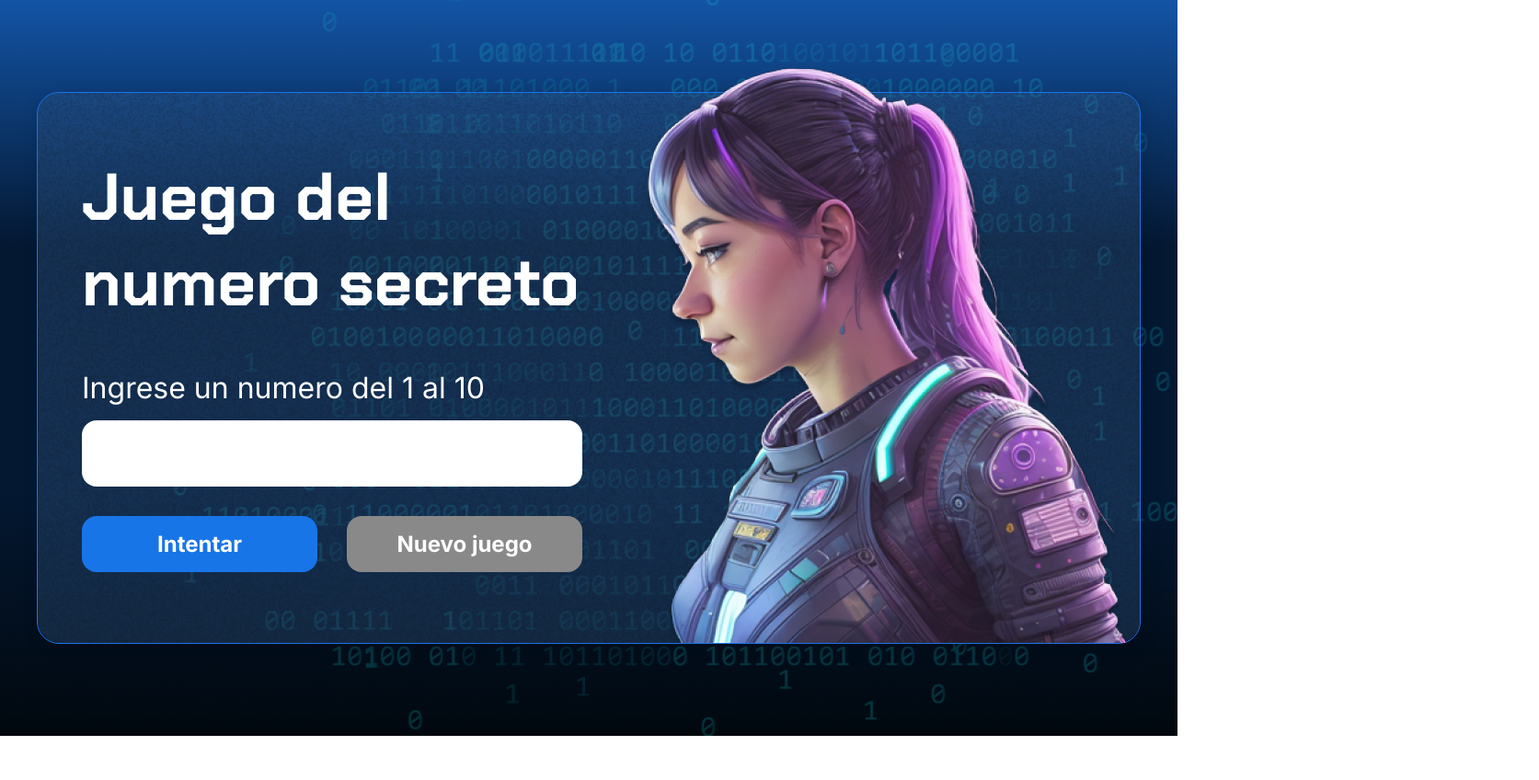
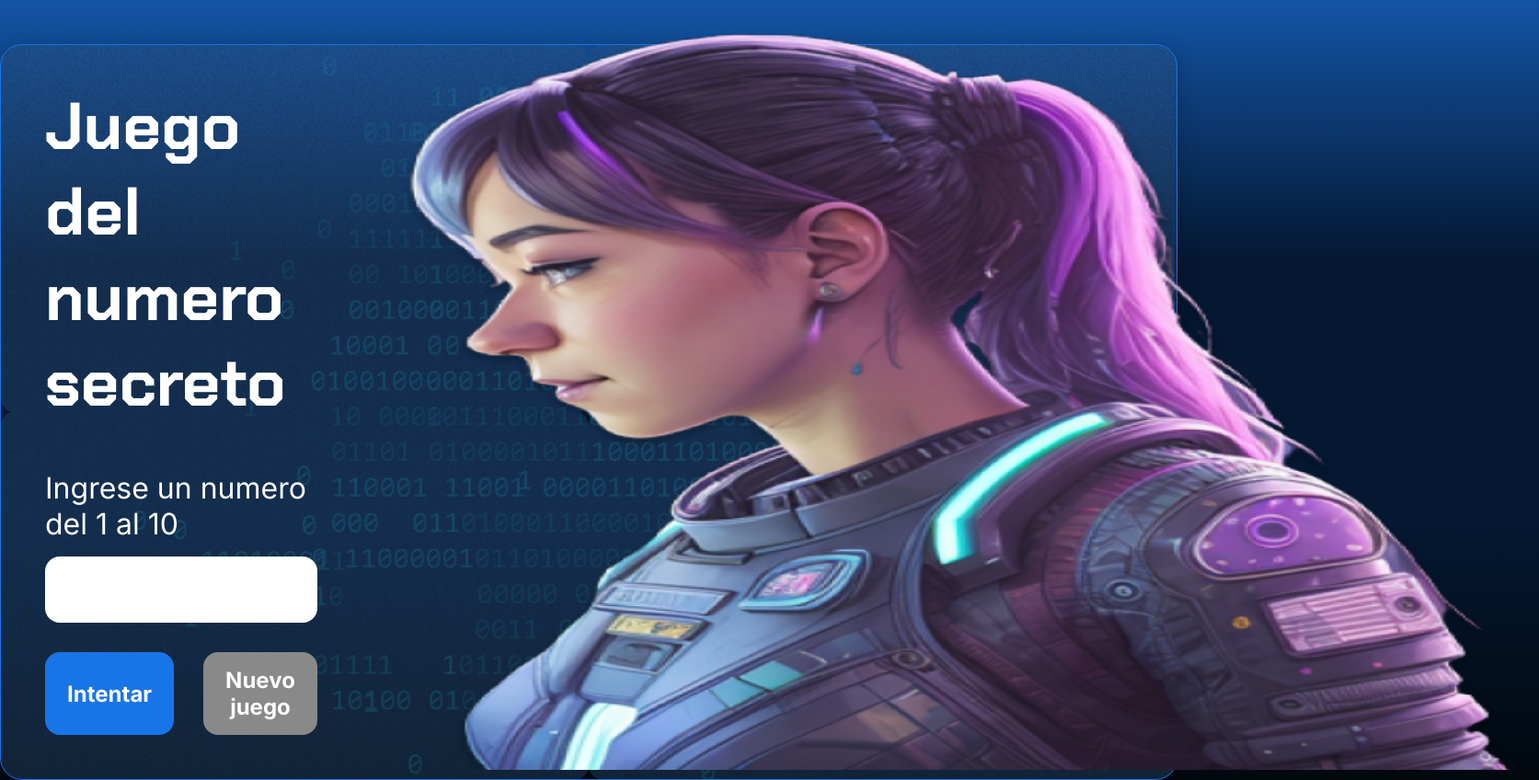
Before and after one commit to Thecknt/adivinarNumeroSecreto, a plain HTML site: page index.html in a window 1280 px wide. Shown: the whole page at 92% size, 1673 px wide, since content can reach past the window. Before the commit the page ends 800 px from the top, so only its background shows below. Drawn offline with Linux system fonts and the light colour scheme.

Commit message:
delete somo console.log

```diff
--- a/app.js
+++ b/app.js
@@ -12,8 +12,6 @@ elementoHTML.innerHTML = texto;
 function generarNumeroSecreto() {
     let numeroGenerado = Math.floor(Math.random()*numeroMaximo+1);
 
-    console.log(numeroGenerado);
-    console.log(listaNumerosSorteados);
     if (listaNumerosSorteados.length == numeroMaximo) {
         asignarTextoElemento('p','Ya se sortearon todos los numeros posibles');
     } else {
@@ -28,7 +26,6 @@ function generarNumeroSecreto() {
 
 function verificarIntento(){
     let numeroDeUsuario = parseInt(document.getElementById('valorUsuario').value);
-    console.log("Cantidad de Intentos: " + intentos);
     if (numeroDeUsuario == numeroSecreto) {
        asignarTextoElemento('p',`Acertaste el Número en ${intentos} ${(intentos ===1)? 'vez' : 'veces'}!`);
        limpiarImput();
@@ -39,7 +36,6 @@ function verificarIntento(){
         asignarTextoElemento('p','El Número Secreto es menor!');
        } else {
         asignarTextoElemento('p','El Número Secreto es Mayor!');
-
        }
        intentos++;
        limpiarImput();
--- a/style.css
+++ b/style.css
@@ -109,3 +109,45 @@ button {
     font-size: 32px;
     font-weight: 400;
 }
+
+@media (min-width: 412px) {
+
+.container {
+    width: 100vw;
+    height: 100vh;
+    display: flex;
+    align-items: center;
+    justify-content: space-between;
+    border-radius: 24px;
+    border: 1px solid #1875E8;
+    box-shadow: 4px 4px 20px 0px rgba(1, 8, 14, 0.15);
+    background-image: url("img/Ruido.png");
+    background-size: 50% 50%;
+    position: relative;
+}
+
+body {
+    background: linear-gradient(#1354A5 0%, #041832 33.33%, #041832 66.67%, #01080E 100%);
+    height: 100vh;
+    width: 100vw;
+    display: flex;
+    align-items: center;
+    justify-content: center;
+    margin-top: 3rem;
+}
+
+.container__imagen-persona{
+    width: 100vw;
+    height: 100vh;
+    justify-content: flex-end;
+    display: flex;
+}
+
+* {
+    box-sizing: border-box;
+    margin: 0;
+    padding: 0;
+    color: white;
+}
+
+}
```
